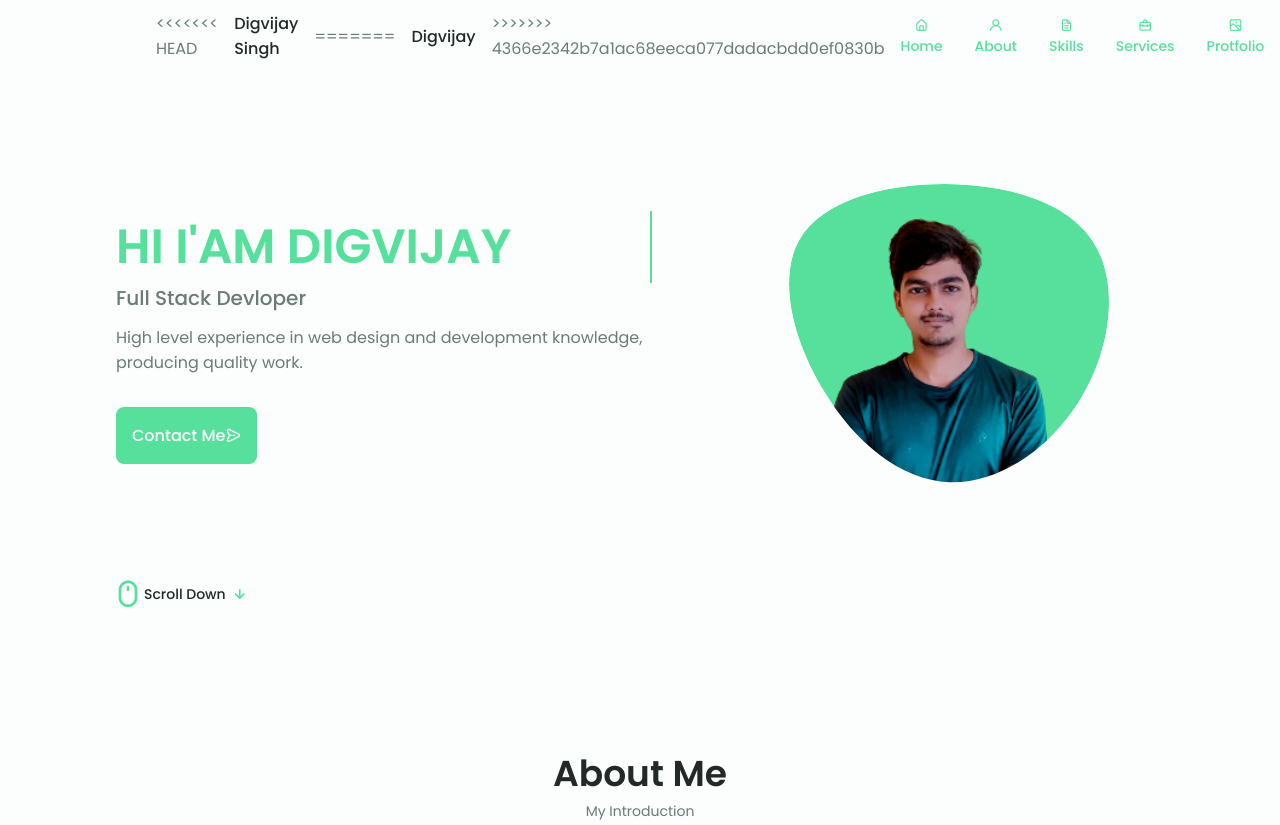
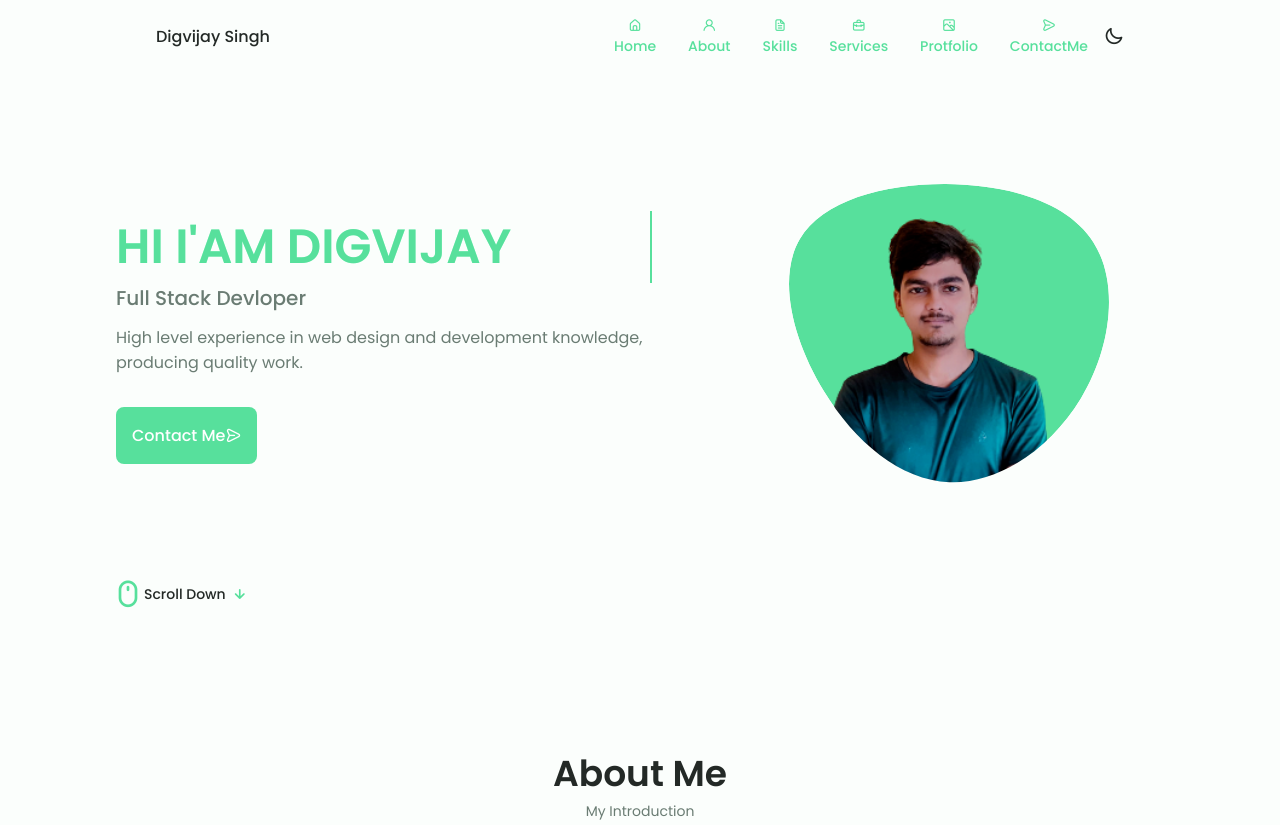
Before and after one commit to digvijay30786/protfolio, a plain HTML site: page index.html in a window 1280 px wide. Shown: the top 825 px of the page. Drawn offline with nearby package versions, Linux system fonts and the light colour scheme; files whose address does not match are found by name.

```diff
--- a/index.html
+++ b/index.html
@@ -21,11 +21,7 @@
 
         <header class="header" id="header">
             <nav class="nav container">
-<<<<<<< HEAD
                 <a href="#" class="nav__logo">Digvijay Singh</a>
-=======
-                <a href="#" class="nav__logo">Digvijay</a>
->>>>>>> 4366e2342b7a1ac68eeca077dadacbdd0ef0830b
                 <div class="nav__menu" id="nav-menu">
                     <ul class="nav__list grid">
                         <!--1-->
```
